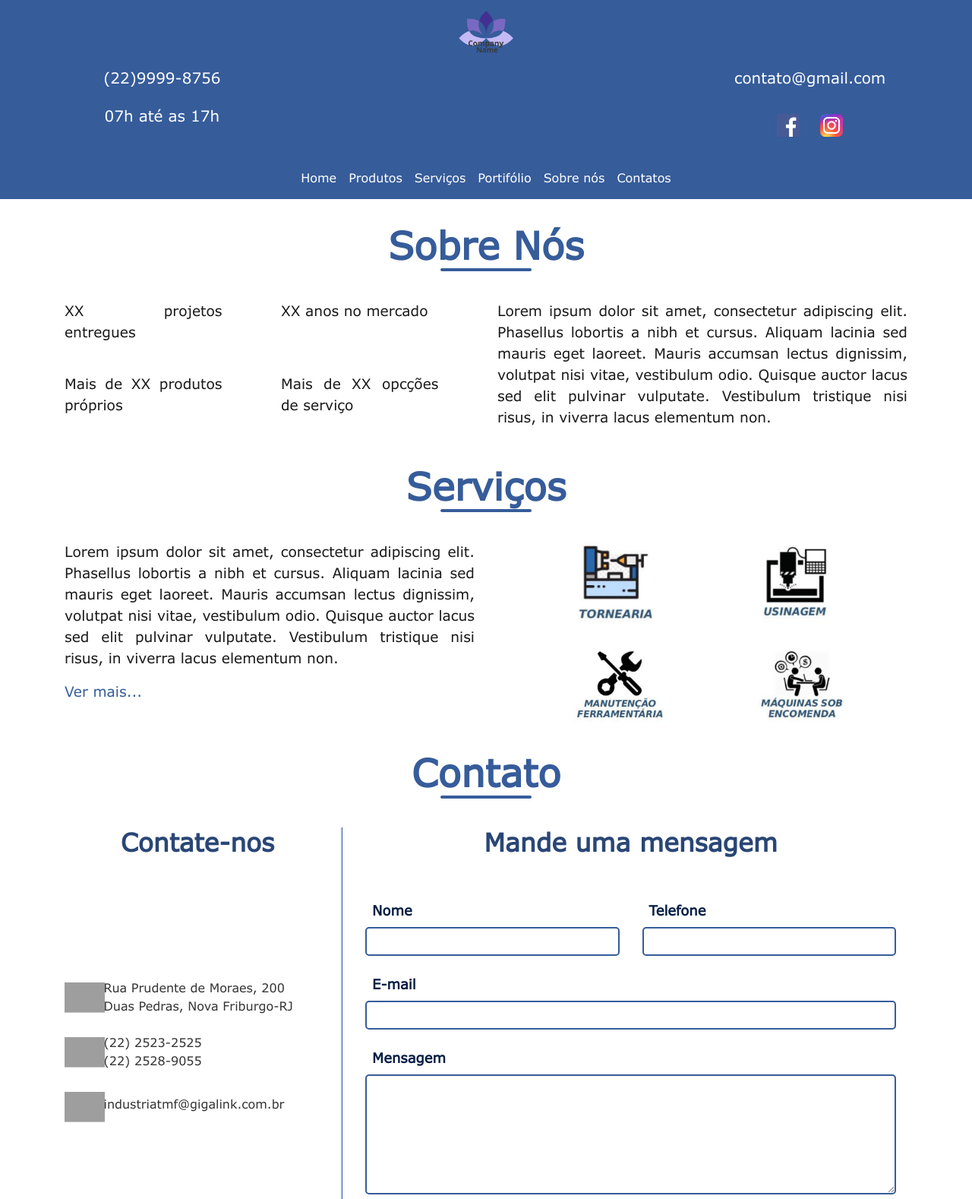
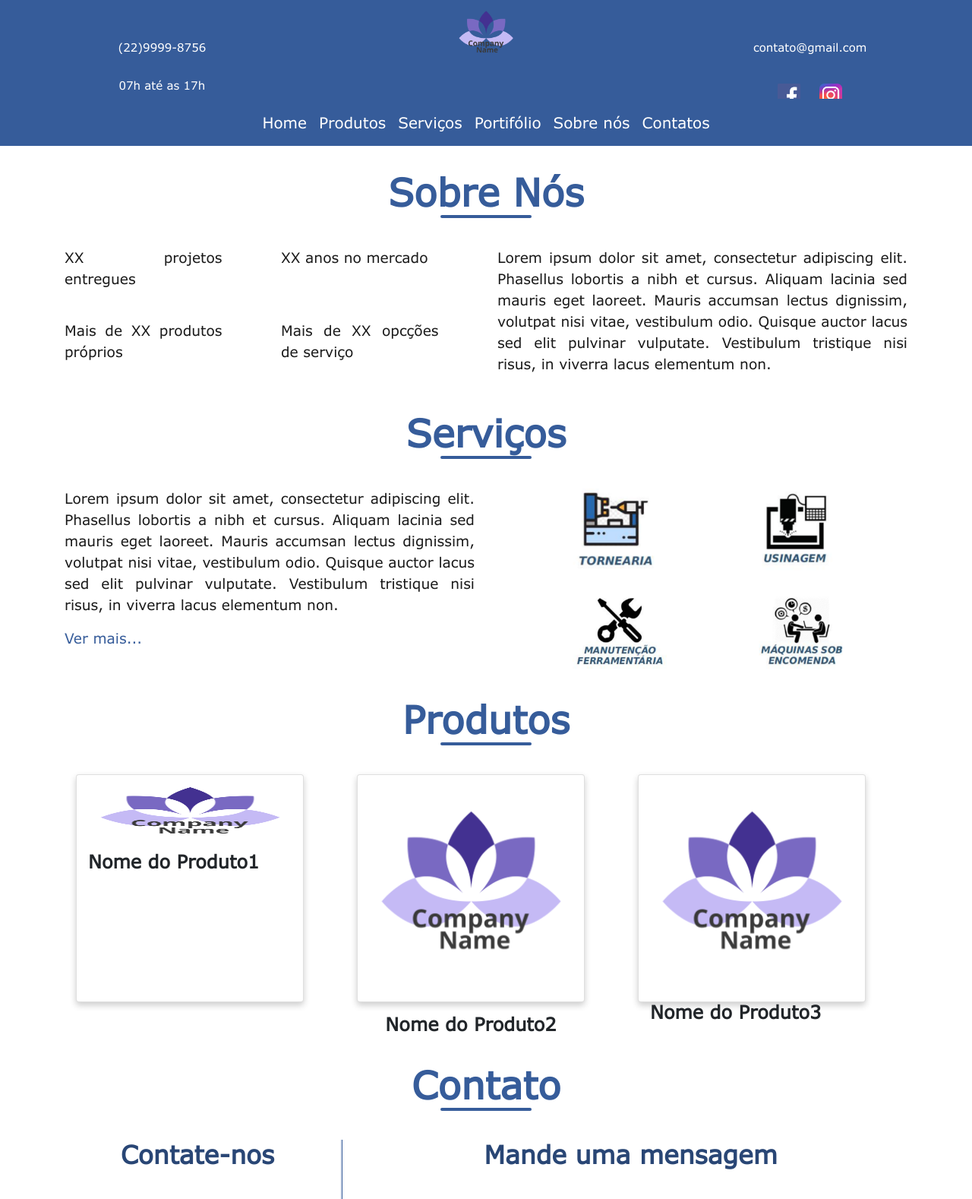
Before and after one commit to marcoaraujoneves/TemplateTMF, a PHP site: page / in a window 1280 px wide. Shown: the top 1578 px of the page at 76% size. Run offline with PHP 8.4, Linux system fonts and the light colour scheme; grey boxes are pictures that could not be loaded.

Commit message:
"Eduarda Machado"

```diff
--- a/css/header.css
+++ b/css/header.css
@@ -2,15 +2,15 @@
 /*------------------------ Layout ------------------------------------*/
 
 #logo{
-    width:250px;
-    height:250px;
+    width:150;
+    height:150px;
 }
 
 .textomenu{
     text-align:center;
-    font-size: 20px;
+    font-size: 15px;
     line-height: 25px;
-    padding-top: 90px;
+    padding-top: 50px;
 }
 .sticky{
     position: -webkit-sticky;
@@ -25,10 +25,15 @@
 .navbar, #bg {
     background-color:#365C9A;
     color:white;
+}
 
+#bg{
+    height:130px;
 }
 .nav-link{
     color:white;
+    font-size: 20px;
+    text-align:center;
 }
 .nav-link:hover {
     color:lightgray;
@@ -43,5 +48,6 @@
 
 
 
+
 /*--------------------------------------------------------------------*/
 /*------------------------ Tipografia --------------------------------*/
--- a/css/main.css
+++ b/css/main.css
@@ -13,6 +13,20 @@ body{
     max-height:110px;
     width: auto;
     height: auto;
+}
+/* Produtos */
+.card{
+    height:300px;
+    width: 300px;
+    box-shadow: 0 4px 8px 0 rgba(0,0,0,0.2);
+}
+
+.img_prod{
+    height:100px;
+}
+
+#con_prod{
+    height:100px;
 }
 
 /* Contato */
--- a/index.php
+++ b/index.php
@@ -128,6 +128,48 @@
                 </div>
             </section>
             <!--/SERVICOS-->
+            <!--Produtos-->
+            <section id="secao_produtos">
+                <div class="container">
+                    <div class="row">
+                        <div class="col-md-12 container-titulos">
+                            <h1 class="titulo_secoes">
+                                Produtos
+                            </h1>
+                        </div>
+                    </div>
+                <div class="container-fluid d-none d-md-block">
+                    <div class="row">
+                    <div class="col-md-4">
+                        <div class="card">
+                            <img src="img/logo.png" alt="Avatar" class="img_prod">
+                            <div class="container">
+                            <h4><b>Nome do Produto1</b></h4>
+                            </div>
+                        </div>
+                    </div>
+                    <div class="col-md-4 text-center">
+                        <div class="card">
+                            <img src="img/logo.png" alt="Avatar">
+                            <div class="container" id="con_prod">
+                            <p><h4><b>Nome do Produto2</b></h4></p>
+                            <br><br>
+                            </div>
+                        </div>
+                    </div>
+                    <div class="col-md-4">
+                        <div class="card">
+                            <img src="img/logo.png" alt="Avatar">
+                            <div class="container">
+                            <h4><b>Nome do Produto3</b></h4>
+                            </div>
+                        </div>
+                    </div>
+                    </div>
+                </div>
+            </section>
+            <br><br>
+            <!--/PRODUTOS-->
 
             <section id="secao_contato">
                 <div class="container">
```
